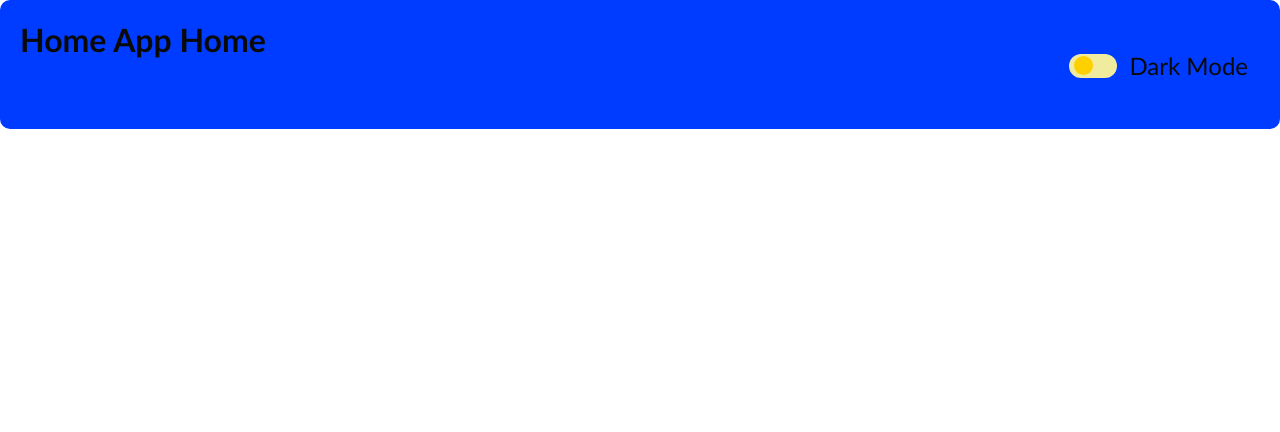
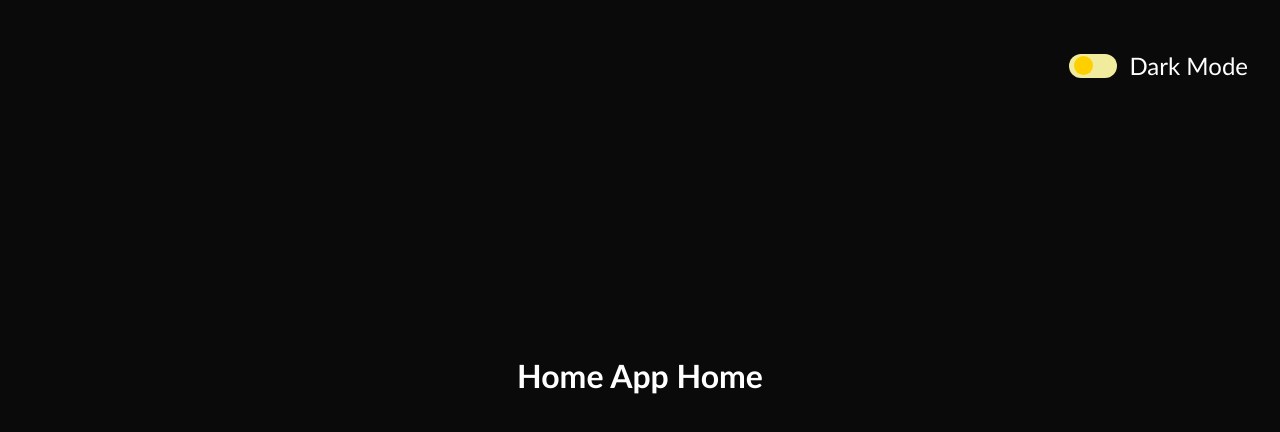
Before and after one commit to jawajamaa/react-project-recipe, a React (Create React App) app: page / in a window 1280 px wide. Shown: the top 432 px of the page. Built offline with nearby package versions, Linux system fonts and the light colour scheme; data requests are answered from the project's data file.

Commit message:
wip add  useContext with recipes from db.json

```diff
--- a/src/App.js
+++ b/src/App.js
@@ -1,31 +1,24 @@
 import React, { useState } from "react";
 import NavBar from "./components/NavBar";
 import "./App.css";
+import RecipeList from "./components/RecipeList";
+import { MyConsumer } from "./MyContext";
 
 function App() {
     const[isDark, setIsDark] = useState(false);
 
-    // const appClass = isDark ? "App dark" : "App light";
-    console.log(isDark);
+    console.log(MyConsumer);
 
     return(
-        // <div data-theme = { isDark ? "dark" : "light" }
-        //     className = { appClass }
-        // >
-        <>
-            <header data-theme = { isDark ? "dark" : "light" }>
-              <NavBar
-              isDark = { isDark }
-              handleChange = { () => setIsDark(!isDark) }
-              />
-            </header>
-            <main data-theme = { isDark ? "dark" : "light" }>
-                <div className = "box">
+            <div className = "App" id = "dark">
+                <NavBar />
+                <div>
                     <h1 className = "title">Home App Home</h1>
                 </div>
-            </main>
-        {/* </div> */}
-        </>
+                <div>
+                    <RecipeList />
+                </div>
+            </div>
     )
 };
 
--- /dev/null
+++ b/src/MyContext.js
@@ -0,0 +1,30 @@
+import React, { useEffect, useState } from "react";
+
+const MyContext = React.createContext();
+const API= "http://localhost:4000/recipes/";
+
+const MyProvider = (props) => {
+    const [recipes, setRecipes] = useState([]);
+
+    useEffect(() => {
+        fetch(API)
+        .then(r => r.json())
+        .then(setRecipes)
+    }, [])
+
+    console.log(recipes);
+
+    return(
+        <MyContext.Provider
+            value = {{
+                recipes: recipes
+            }}
+            >
+            {props.children}
+        </MyContext.Provider>
+    )
+}
+
+const MyConsumer = MyContext.Consumer;
+
+export { MyProvider, MyConsumer };
--- a/src/components/NavBar.js
+++ b/src/components/NavBar.js
@@ -9,6 +9,7 @@ function NavBar({ isDark, handleChange }) {
     // }
 
     return(
+        <div>
             <div className = "toggle-container">
                 <input
                     type= "checkbox"
@@ -21,6 +22,7 @@ function NavBar({ isDark, handleChange }) {
                 {/* <Toggle /> */}
                 {/* <button onClick = { handleClick }>{isDark ? "Light Mode" : "Dark Mode" }</button> */}
             </div>
+        </div>
     )
 };
 
--- a/src/components/Recipe.js
+++ b/src/components/Recipe.js
@@ -1,9 +1,15 @@
+import { MyConsumer } from "../MyContext";
+
 function Recipe() {
 
     return(
-        <>
-            This is the Recipe component
-        </>
+        <MyConsumer>
+            {data =>
+
+                <h1>{ data.recipe }</h1>
+
+            }
+        </MyConsumer>
     )
 };
 
--- a/src/components/RecipeList.js
+++ b/src/components/RecipeList.js
@@ -1,9 +1,12 @@
+
+import Recipe from "./Recipe";
+
 function RecipeList() {
 
 
     return(
         <>
-            This is the RecipeList component
+            <Recipe />
         </>
     )
 };
--- a/src/components/RecipeOverlay.js
+++ b/src/components/RecipeOverlay.js
@@ -0,0 +1,10 @@
+
+
+function RecipeOverlay() {
+
+    return(
+        <h2>Here's a Recipe Overlay</h2>
+    )
+}
+
+export default RecipeOverlay;
--- a/src/index.css
+++ b/src/index.css
@@ -7,13 +7,21 @@
 }
 
 :root {
+  --background-color: #0a0a0a;
+  --foreground-color: #003cff;
+  --primary-text-color: #ffffff;
+  --secondary-text-color: #0a0a0a;
+  --toggle-bg: #f0eb9d;
+  --toggle-fg: #ffd000;
+}
+/* :root {
   --background-color: #f6f6f6;
   --foreground-color: #003cff;
   --primary-text-color: #0a0a0a;
   --secondary-text-color: #ffffff;
   --toggle-bg: #f0eb9d;
   --toggle-fg: #ffd000;
-}
+} */
 
 [data-theme = "dark"] {
   --background-color: #0a0a0a;
--- a/src/index.js
+++ b/src/index.js
@@ -1,17 +1,19 @@
 import React from 'react';
 import ReactDOM from 'react-dom/client';
+import { RouterProvider, createBrowserRouter } from 'react-router-dom';
 import './index.css';
-import App  from './App';
 import reportWebVitals from './reportWebVitals';
-import { BrowserRouter } from 'react-router-dom';
+import routes from './routes';
+import { MyProvider } from './MyContext';
+
+const router = createBrowserRouter(routes);
 
 const root = ReactDOM.createRoot(document.getElementById('root'));
 root.render(
-  <BrowserRouter>
-    <App />
-  </BrowserRouter>
+  <MyProvider>
+    <RouterProvider router = { router } />
+  </MyProvider>
 );
-
 // If you want to start measuring performance in your app, pass a function
 // to log results (for example: reportWebVitals(console.log))
 // or send to an analytics endpoint. Learn more: https://bit.ly/CRA-vitals
```
Also changed, not shown: src/routes.js (+7 -6 lines). Lines whose indentation alone changed are shown as unchanged.
